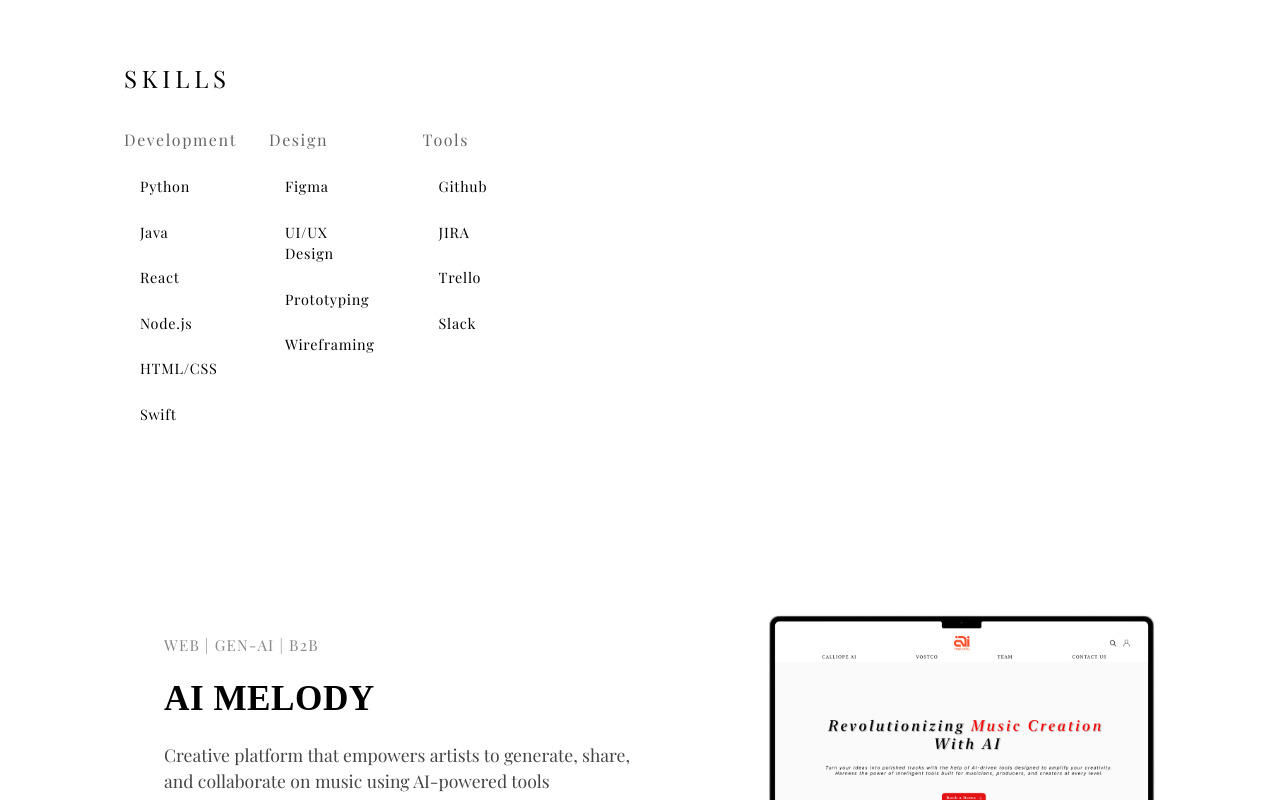
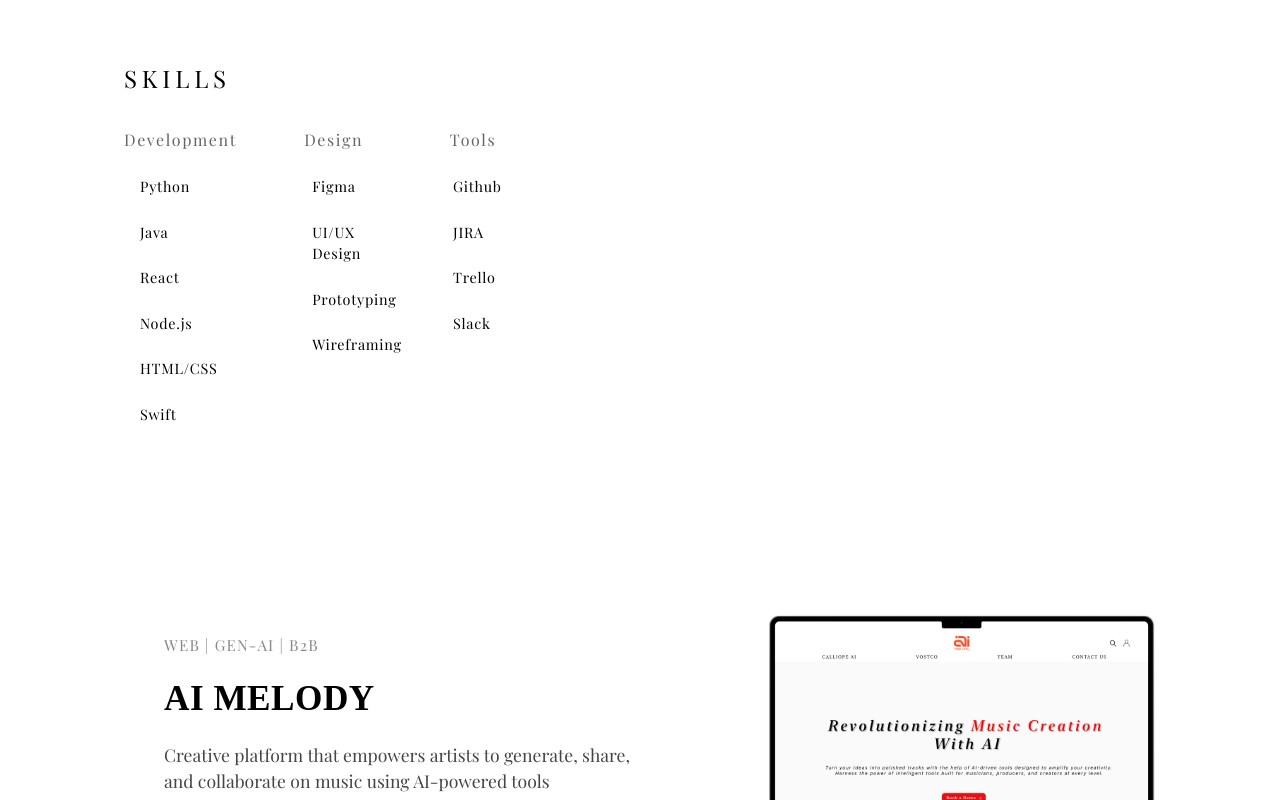
Before and after one commit to cl868/portfolio, a React (Vite) app: page / in a window 1280 px wide. Shown: the part 1600-2400 px from the top of the page. Built offline with nearby package versions, Linux system fonts and the light colour scheme.

Commit message:
Adjust skills section spacing and styles

```diff
--- a/src/components/sections/About.css
+++ b/src/components/sections/About.css
@@ -94,6 +94,26 @@
     gap: 0.5rem;
 }
 
+.skill-tag3 {
+    font-size: 0.9rem;
+    padding: 0.5rem 1rem;
+    background-color: #fff;
+    border-radius: 2rem;
+    letter-spacing: 0.05em;
+    transition: all 0.3s ease;
+    margin-left: -0.8rem;
+}
+
+.skill-tag2 {
+    font-size: 0.9rem;
+    margin-left: -0.5rem;
+    padding: 0.5rem 1rem;
+    background-color: #fff;
+    border-radius: 2rem;
+    letter-spacing: 0.05em;
+    transition: all 0.3s ease;
+}
+
 .skill-tag {
     font-size: 0.9rem;
     padding: 0.5rem 1rem;
@@ -108,6 +128,20 @@
     transform: translateY(-2px);
 }
 
+.skill-tag2:hover {
+    background-color: #e0e0e0;
+    transform: translateY(-2px);
+}
+
+.skill-tag3:hover {
+    background-color: #e0e0e0;
+    transform: translateY(-2px);
+}
+
+.skills-grid > .skill-category:nth-child(2) {
+    margin-left: 2.2rem;
+}
+
 @media (max-width: 768px) {
     .skills-grid {
         grid-template-columns: 1fr;
--- a/src/components/sections/About.jsx
+++ b/src/components/sections/About.jsx
@@ -10,9 +10,9 @@ export const About = () => {
                         <p className="about-paragraph">
                             I am a product designer with a background in full stack development, passionate about building functional digital experiences. I graduated from Cornell University with a degree in Computer Science, where I built a strong foundation in software engineering, systems thinking, and human-centered design.
                             <br /><br />
-                            I bring a unique blend of expertise across software engineering, project management, and business analysis, allowing me to approach projects with both technical depth and strategic vision. With hands-on experience in UI/UX design, product strategy, and web development, I bring a multidisciplinary approach to solving real-world problems. I’ve led the design and development of end-to-end digital products—translating user insights into elegant interfaces and production-ready code.
+                            I bring a unique blend of expertise across software engineering, project management, and business analysis, allowing me to approach projects with both technical depth and strategic vision. With hands-on experience in UI/UX design, product strategy, and web development, I bring a multidisciplinary approach to solving real-world problems. I've led the design and development of end-to-end digital products, translating user insights into elegant interfaces and production-ready code.
                             <br /><br />
-                            With a strong focus on UX design and frontend web development, I bridge the gap between user needs and technical implementation—ensuring that every product I touch is not only built right, but built smart.
+                            With a strong focus on UX design and frontend web development, I bridge the gap between user needs and technical implementation, ensuring that every product I touch is not only built right, but built smart.
                             <br /><br />
 
                         </p>
@@ -34,19 +34,19 @@ export const About = () => {
                                 <div className="skill-category">
                                     <h4 className="skill-category-title">Design</h4>
                                     <div className="skill-tags">
-                                        <span className="skill-tag">Figma</span>
-                                        <span className="skill-tag">UI/UX Design</span>
-                                        <span className="skill-tag">Prototyping</span>
-                                        <span className="skill-tag">Wireframing</span>
+                                        <span className="skill-tag2">Figma</span>
+                                        <span className="skill-tag2">UI/UX Design</span>
+                                        <span className="skill-tag2">Prototyping</span>
+                                        <span className="skill-tag2">Wireframing</span>
                                     </div>
                                 </div>
                                 <div className="skill-category">
                                     <h4 className="skill-category-title">Tools</h4>
                                     <div className="skill-tags">
-                                        <span className="skill-tag">Github</span>
-                                        <span className="skill-tag">JIRA</span>
-                                        <span className="skill-tag">Trello</span>
-                                        <span className="skill-tag">Slack</span>
+                                        <span className="skill-tag3">Github</span>
+                                        <span className="skill-tag3">JIRA</span>
+                                        <span className="skill-tag3">Trello</span>
+                                        <span className="skill-tag3">Slack</span>
                                     </div>
                                 </div>
                             </div>
--- a/src/components/sections/Work.jsx
+++ b/src/components/sections/Work.jsx
@@ -26,7 +26,7 @@ export const Work = () => {
                         <div className="work-item-text">
                             <div className="work-item-subtitle">MOBILE | Gen-AI | B2C</div>
                             <h3 className="work-item-title">SOUFFLÉ</h3>
-                            <p className="work-item-description">AI-powered social platform for discovering, sharing, and booking curated travel experiences from friends and creators.</p>
+                            <p className="work-item-description">AI-powered social platform for discovering, sharing, and booking curated travel experiences from friends and creators</p>
                             <a href="/souffle" className="work-item-button">Learn More</a>
                         </div>
                         <div className="work-item-image">
```
Also changed, not shown: 7 other files (tests, documents, lock files or other folders).
